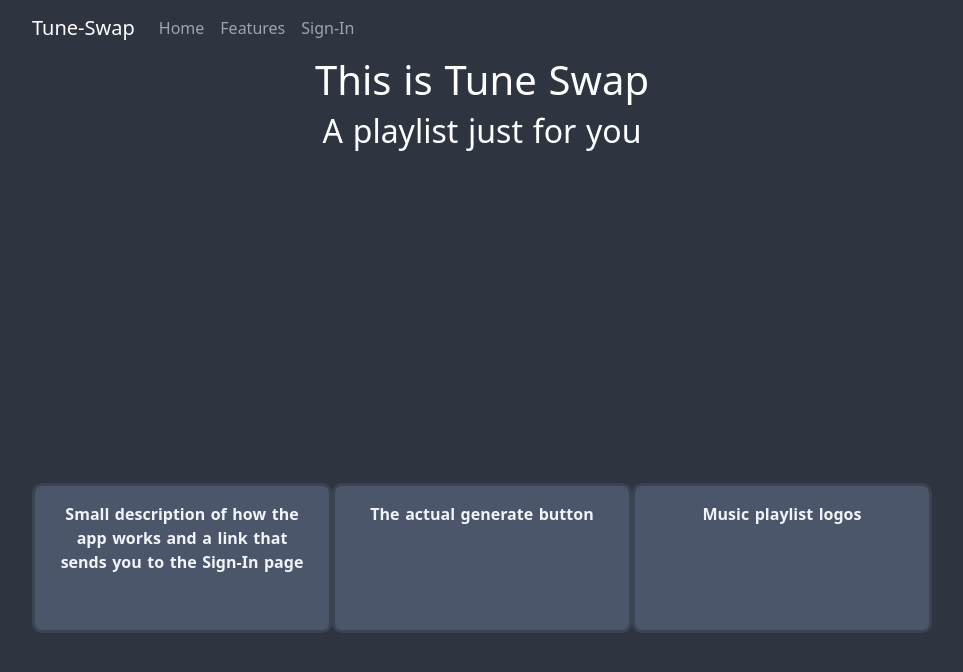
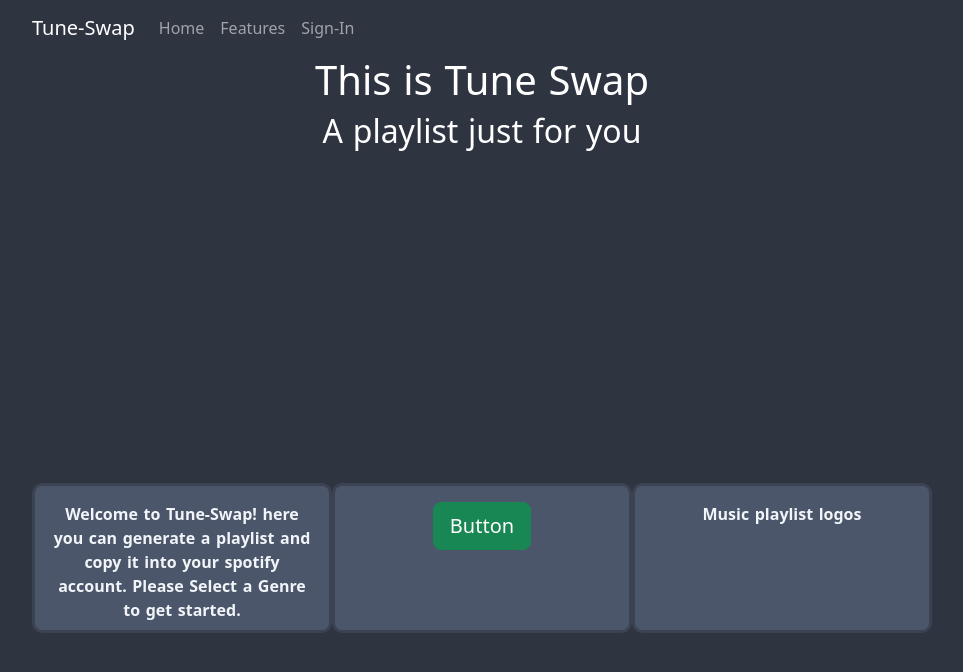
Before and after one commit to alanLherrera/tune-swap, a React (Create React App) app: page / in a window 1280 px wide. Shown: the top 672 px of the page, without its empty margins (158-1121 px from the left). Built offline with nearby package versions, Linux system fonts and the light colour scheme; no server answers.

Commit message:
playlist coulmn

```diff
--- a/config/db.js
+++ b/config/db.js
@@ -7,7 +7,7 @@
   username = process.env.DB_USER,
   password = process.env.PASSWORD,
   {
-  host: process.env.HOST,
+  host: process.env.DB_HOST,
   dialectOptions: {
     ssl: {
       require: true,
--- a/models/playlist.js
+++ b/models/playlist.js
@@ -10,6 +10,12 @@
     type: DataTypes.STRING,
     allowNull: false,
   },
+  songHash: {
+    type: DataTypes.STRING,
+  },
+  playlistHash: {
+    type: DataTypes.STRING,
+  },
 
 
 })
--- a/src/Home.js
+++ b/src/Home.js
@@ -10,8 +10,8 @@
         </div>
         <body>
         <div className="container" >
-               <div className="item item-1">Small description of how the app works and a link that sends you to the Sign-In page</div>
-               <div className="item item-2">The actual generate button</div>
+               <div className="item item-1">Welcome to Tune-Swap! here you can generate a playlist and copy it into your spotify account. Please Select a Genre to get started.</div>
+               <div className="item item-2"><button class="btn btn-success btn-lg btn" type="submit" onSubmit="">Button</button></div>
                <div className="item item-3">Music playlist logos</div>
             </div>
         </body>
```
Also changed, not shown: back-end/controllers/playlist.js (deleted).
